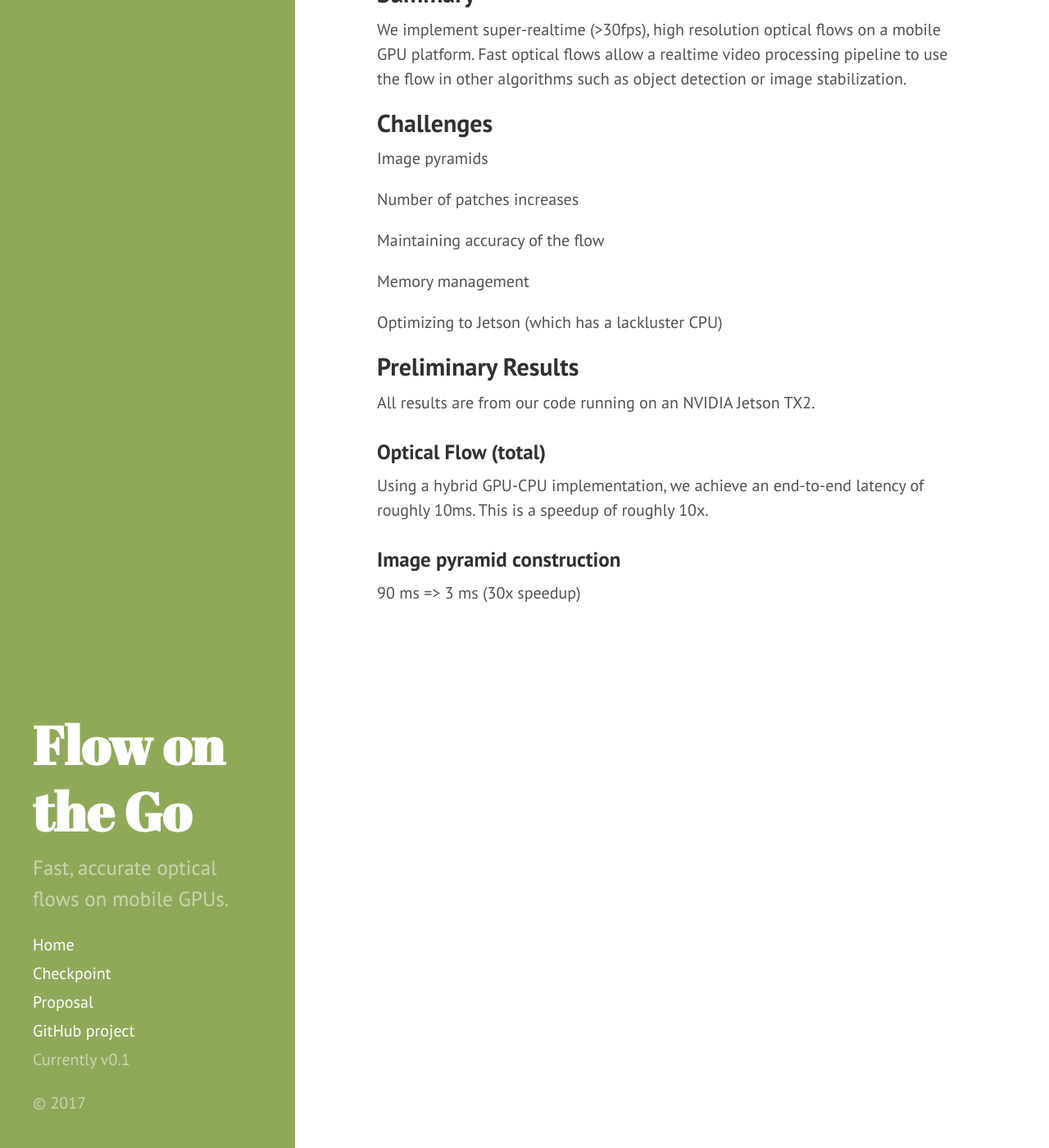
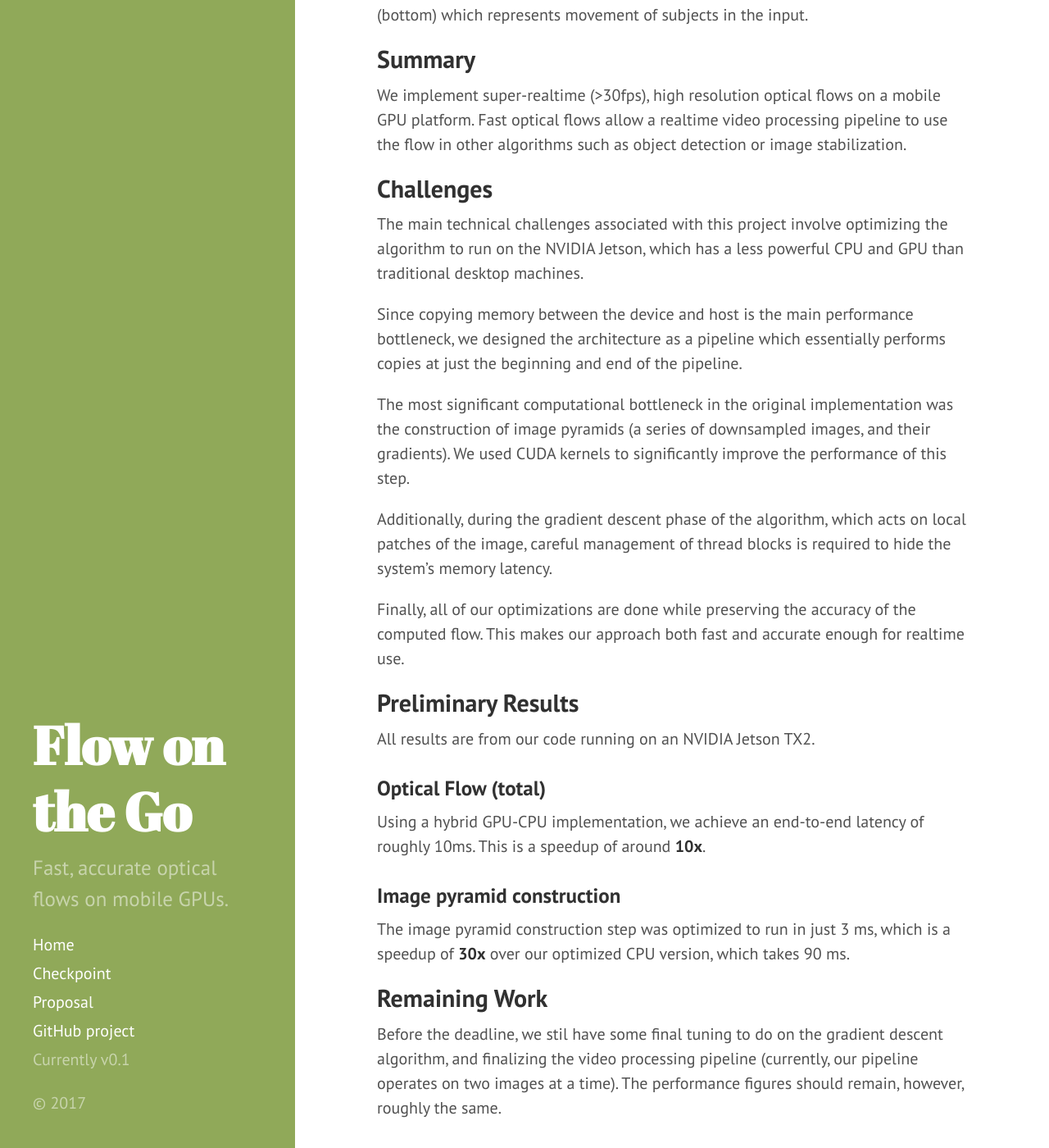
Before and after one commit to zhaorz/FlowOnTheGo, a Jekyll site: the page built from docs/index.md, in a window 1280 px wide and 1400 px high, scrolled down 995 px. Shown: the whole window at 82% size. Built offline with Jekyll 4.4.1, drawn with Linux system fonts in a browser that asks for light colours; some of the changed text lies outside the part shown.

Commit message:
Update prelim results

```diff
--- a/docs/index.md
+++ b/docs/index.md
@@ -15,6 +15,9 @@ and [Richard Zhao](mailto:richardz@andrew.cmu.edu) (richardz)
 ![frames]({{ site.baseurl }}/public/img/temple_3.gif)
 ![flow]({{ site.baseurl }}/public/img/flow.gif)
 
+The top gif is an input frame sequence, from which we calculate an optical flow (bottom) which
+represents movement of subjects in the input.
+
 ## Summary
 
 We implement super-realtime (>30fps), high resolution optical flows on a mobile GPU platform. Fast
@@ -23,15 +26,22 @@ as object detection or image stabilization.
 
 ## Challenges
 
-Image pyramids
+The main technical challenges associated with this project involve optimizing the algorithm to run
+on the NVIDIA Jetson, which has a less powerful CPU and GPU than traditional desktop machines.
 
-Number of patches increases
+Since copying memory between the device and host is the main performance bottleneck, we designed
+the architecture as a pipeline which essentially performs copies at just the beginning and end of
+the pipeline.
 
-Maintaining accuracy of the flow
+The most significant computational bottleneck in the original implementation was the construction
+of image pyramids (a series of downsampled images, and their gradients). We used CUDA kernels to
+significantly improve the performance of this step.
 
-Memory management
+Additionally, during the gradient descent phase of the algorithm, which acts on local patches of
+the image, careful management of thread blocks is required to hide the system's memory latency.
 
-Optimizing to Jetson (which has a lackluster CPU)
+Finally, all of our optimizations are done while preserving the accuracy of the computed flow. This
+makes our approach both fast and accurate enough for realtime use.
 
 ## Preliminary Results
 
@@ -40,8 +50,15 @@ All results are from our code running on an NVIDIA Jetson TX2.
 ### Optical Flow (total)
 
 Using a hybrid GPU-CPU implementation, we achieve an end-to-end latency of roughly 10ms. This
-is a speedup of roughly 10x.
+is a speedup of around **10x**.
 
 ### Image pyramid construction
 
-90 ms => 3 ms (30x speedup)
+The image pyramid construction step was optimized to run in just 3 ms, which is a speedup of
+**30x** over our optimized CPU version, which takes 90 ms.
+
+## Remaining Work
+
+Before the deadline, we stil have some final tuning to do on the gradient descent algorithm,
+and finalizing the video processing pipeline (currently, our pipeline operates on two images at a
+time). The performance figures should remain, however, roughly the same.
```
